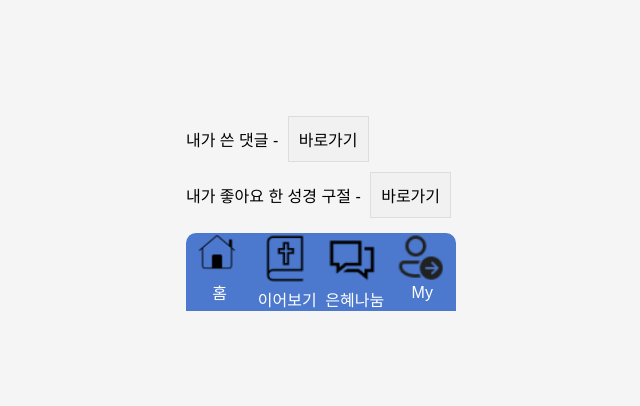
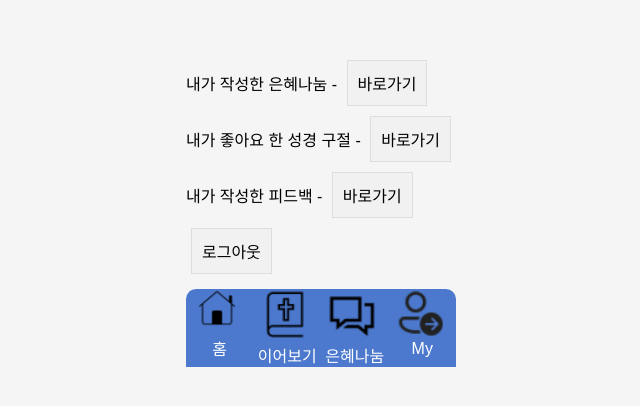
Before and after one commit to Hoya0718/Hoya0718-BibleTodolistC, a React (Create React App) app in the folder bibletodolist/: page /basic/myPage in a window 1280 px wide. Shown: the part 194-600 px from the top of the page, without its empty margins (319-959 px from the left). Built offline with nearby package versions, Linux system fonts and the light colour scheme.

Commit message:
마이페이지 모달 구성 완료 2024-11-25 03:06

```diff
--- a/bibletodolist/src/Components/Main/Bible.js
+++ b/bibletodolist/src/Components/Main/Bible.js
@@ -20,6 +20,8 @@ const Main5 = () => {
   const [likecount, setLikeCount] = useState();
   const [refresh, setRefresh] = useState(false);  // 상태를 추가하여 좋아요 클릭 시 리렌더링 유도
 
+  const user_id = sessionStorage.getItem("user_id");
+
   const jsonList = {
     list: currentList
   };
@@ -27,8 +29,10 @@ const Main5 = () => {
   const jsonData = {
     list: currentList,
     chapter: currentChapter,
-    verse: currentVerse
+    verse: currentVerse,
+    user_id: user_id
   };
+
 
   const [checkedItems, setCheckedItems] = useState({}); // 각 항목의 체크 상태를 관리
   const handleCheckboxChange = (index) => {
@@ -67,18 +71,22 @@ const Main5 = () => {
         setContent(data.content); // 성경 내용 설정
       })
       .catch(error => console.error("Error fetching content:", error));
+
+    // 성경 봤는지 안 봤는지
+    fetch('/api/checkVerse', {
+      method: "POST",
+      headers: {
+        "Content-Type": "application/json; charset=utf-8",
+      },
+      body: JSON.stringify(jsonCheckVerse)
+    })
+      .then(data => {
+        console.log("체크 한 성경 구절 " + data);
+      })
+
   }, [currentVerse, refresh]);  // currentVerse가 변경될 때마다 호출됩니다.
-  // 성경 봤는지 안 봤는지
-  // fetch('/api/checkVerse', {
-  //   method: "POST",
-  //   headers: {
-  //     "Content-Type": "application/json; charset=utf-8",
-  //   },
-  //   body: JSON.stringify(jsonCheckVerse)
-  // })
-  //   .then(data => {
-  //     console.log("체크 한 성경 구절 " + data);
-  //   })
+
+
 
   // 댓글 목록을 가져오는 API 호출
 
@@ -243,16 +251,16 @@ const Main5 = () => {
   const likeBible = (bible_id) => {
 
     let user_id = sessionStorage.getItem("user_id");
-    console.log(bible_id +" "+user_id)
+    console.log(bible_id + " " + user_id)
 
     fetch('/api/likeBible', {
-      method : "POST",
-      headers : {
+      method: "POST",
+      headers: {
         "Content-Type": "application/json; charset=utf-8"
       },
-      body : JSON.stringify({
-        bible_id : bible_id,
-        user_id : user_id
+      body: JSON.stringify({
+        bible_id: bible_id,
+        user_id: user_id
       })
     })
       .then(() => {
--- a/bibletodolist/src/Components/Main/MyPage.js
+++ b/bibletodolist/src/Components/Main/MyPage.js
@@ -1,16 +1,103 @@
-import React from "react";
+import React, { useState } from "react";
+import { useNavigate } from "react-router-dom";
+import Modal from "react-modal";
 
 const MyPage = () => {
 
-    const myComment = () => {}
-    const myloveverse = () => {}
+    const [myCommentModal, setMyCommentModal] = useState(false); // 모달 상태
+    const [myLoveBibleModal, setMyLoveBibleModal] = useState(false); // 모달 상태
+    const [myFeedbackModal, setMyFeedbackModal] = useState(false); // 모달 상태
+
+    const navigate = useNavigate();
+
+    const handleLogout = () => {
+        sessionStorage.removeItem('user_id');
+        sessionStorage.removeItem('user_role');
+
+        navigate('/');
+    }
+
+    // 모달 닫기
+    const closeModal = () => {
+        setMyCommentModal(false);
+        setMyLoveBibleModal(false);
+        setMyFeedbackModal(false);
+    };
+
+    const myComment = () => {
+        setMyCommentModal(true)
+        fetch('/api/getMyComment',{
+            method: "POST",
+            headers : {
+                "Content-Type" : "application/json; charset=utf-8"
+            },
+            body : JSON.stringify()
+        })
+        .then(res => res.json())
+        .then(data => {
+            console.log(data);
+        })
+    }
+
+    const myLoveBible = () => {
+        setMyLoveBibleModal(true)
+        fetch('/api/getMyLoveBible',{
+            method: "POST",
+            headers : {
+                "Content-Type" : "application/json; charset=utf-8"
+            },
+            body : JSON.stringify()
+        })
+        .then(res => res.json())
+        .then(data => {
+            console.log(data);
+        })
+    }
+
+    const myFeedback = () => {
+        setMyFeedbackModal(true)
+        fetch('/api/getMyLoveBible',{
+            method: "POST",
+            headers : {
+                "Content-Type" : "application/json; charset=utf-8"
+            },
+            body : JSON.stringify()
+        })
+        .then(res => res.json())
+        .then(data => {
+            console.log(data);
+        })
+    }
 
     return (
         <>
             <ul>
-                <li>내가 쓴 댓글 - <button onClick={myComment}>바로가기</button></li>
-                <li>내가 좋아요 한 성경 구절 - <button onClick={myloveverse}>바로가기</button> </li>
+                <li>내가 작성한 은혜나눔 - <button onClick={myComment}>바로가기</button></li>
+                <li>내가 좋아요 한 성경 구절 - <button onClick={myLoveBible}>바로가기</button> </li>
+                <li>내가 작성한 피드백 - <button onClick={myFeedback}>바로가기</button> </li>
+                <button onClick={handleLogout}>로그아웃</button>
             </ul>
+
+            <Modal isOpen={myCommentModal} onRequestClose={closeModal}>
+                <button onClick={closeModal}>닫기</button>
+                <div>
+                    은혜나눔
+                </div>
+            </Modal>
+
+            <Modal isOpen={myLoveBibleModal} onRequestClose={closeModal}>
+                <button onClick={closeModal}>닫기</button>
+                <div>
+                   좋아요
+                </div>
+            </Modal>
+
+            <Modal isOpen={myFeedbackModal} onRequestClose={closeModal}>
+                <button onClick={closeModal}>닫기</button>
+                <div>
+                   피드백
+                </div>
+            </Modal>
         </>
     )
 }
--- a/bibletodolist/src/Footer.js
+++ b/bibletodolist/src/Footer.js
@@ -1,5 +1,5 @@
 import React from 'react';
-import { Link, useNavigate } from 'react-router-dom';
+import { Link } from 'react-router-dom';
 import './Footer.css';
 
 import home from './img/home.png'
@@ -8,15 +8,6 @@ import community from './img/community.png'
 import my from './img/my.png'
 
 const Footer = () => {
-
-    const navigate = useNavigate();
-
-    const handleLogout = () => {
-        sessionStorage.removeItem('user_id');
-        sessionStorage.removeItem('user_role');
-
-        navigate('/');
-    }
     return (
         <>
             {/*<button onClick={handleLogout}>로그아웃</button>*/}
```
Lines whose indentation alone changed are shown as unchanged.
